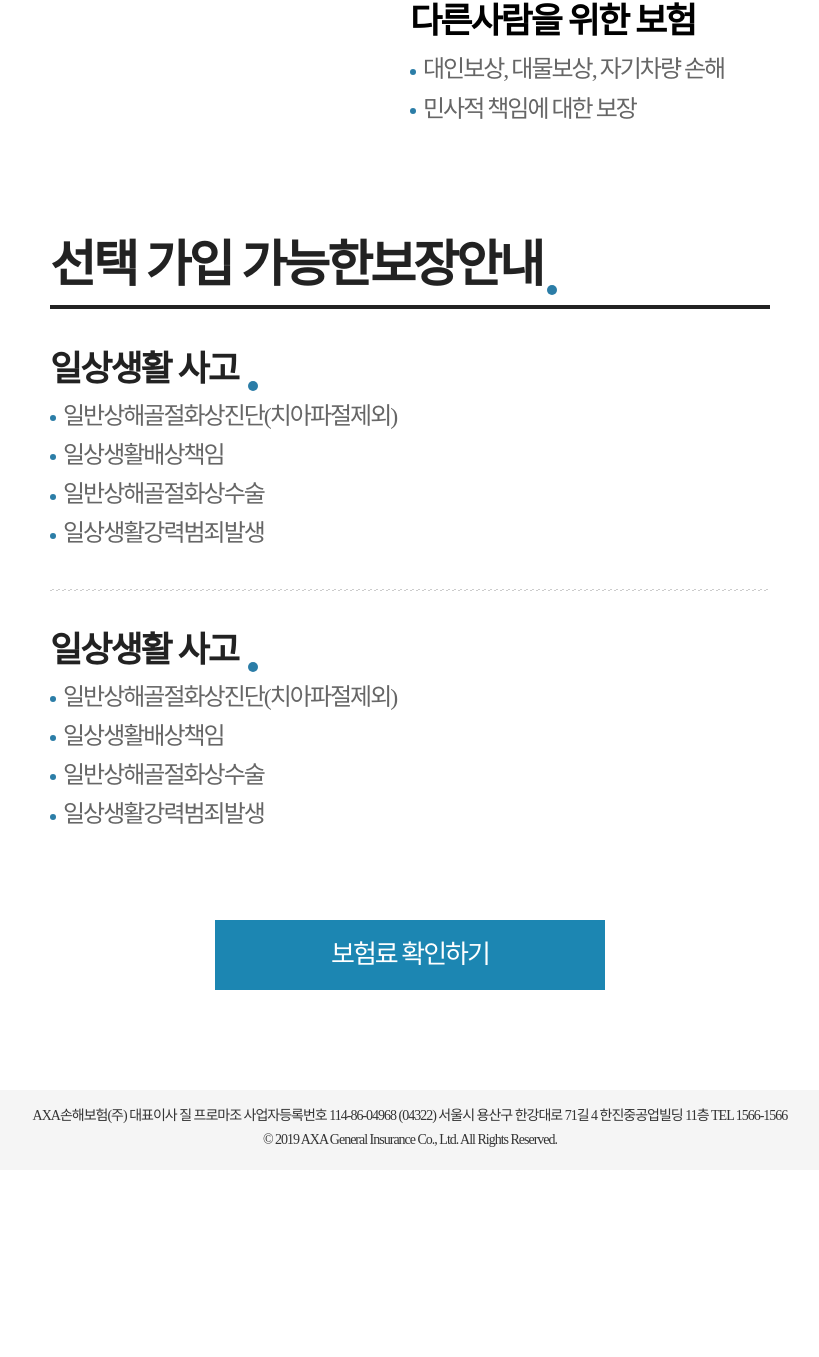
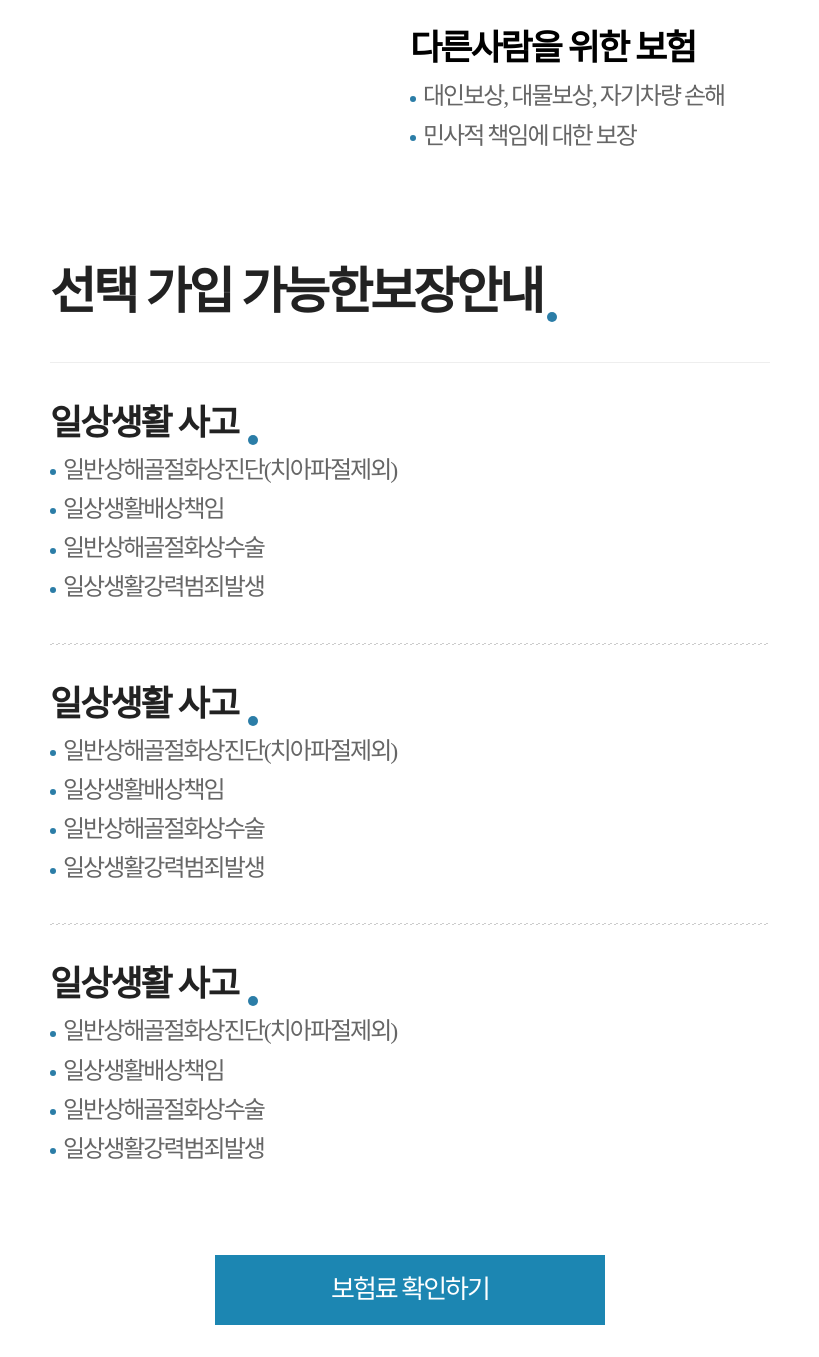
Before and after one commit to eunjeongjang/resume, a plain HTML site: page index.html in a window 1280 px wide. Shown: the part 1440-2797 px from the top of the page, without its empty margins (230-1049 px from the left). Before the commit the page ends 2610 px from the top, so only its background shows below. Drawn offline with Linux system fonts and the light colour scheme.

Commit message:
내용 수정 테스트

```diff
--- a/common.css
+++ b/common.css
@@ -72,7 +72,7 @@ em{font-style:normal}address {font-style:normal;}
 
 .contents {width:720px; margin:0 auto;}
 
-.contents .tit_h2 {padding-bottom:10px;border-bottom:4px solid #222; font-size:50px; color:#222; line-height:1.2; font-weight:bold; letter-spacing:-3px;}
+.contents .tit_h2 {padding-bottom: 40px;border-bottom: 1px solid #eee;font-size:50px;color:#222;line-height:1.2;font-weight:bold;letter-spacing:-3px;}
 
 .contents .tit_h2:after {display:inline-block; width:10px; height:10px; margin-left:5px; border-radius:20px; background:#2b7da7; content:""; vertical-align:bottom;}
 
--- a/index.html
+++ b/index.html
@@ -243,6 +243,31 @@
                                                                           </dl>
 
                                                                </div>
+                                                        <div class="item02">
+
+                                                                         <dl>
+
+                                                                                     <dt>일상생활 사고</dt>
+
+                                                                                     <dd>
+
+                                                                                               <ul class="dot_list">
+
+                                                                                                          <li>일반상해골절화상진단(치아파절제외)</li>
+
+                                                                                                          <li>일상생활배상책임</li>
+
+                                                                                                          <li>일반상해골절화상수술</li>
+
+                                                                                                          <li>일상생활강력범죄발생</li>
+
+                                                                                               </ul>
+
+                                                                                     </dd>
+
+                                                                          </dl>
+
+                                                               </div>
 
                                                     </div>
 
```
